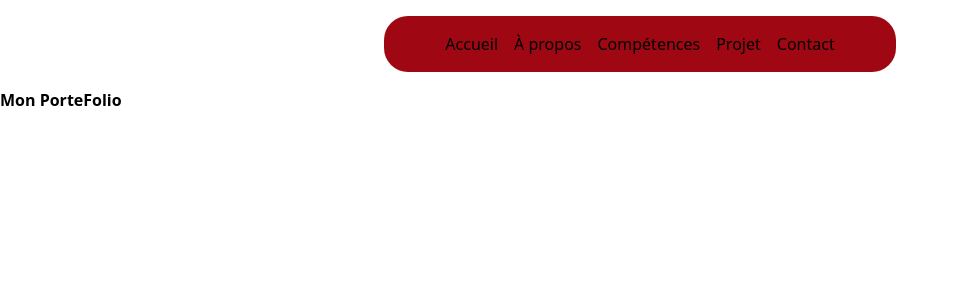
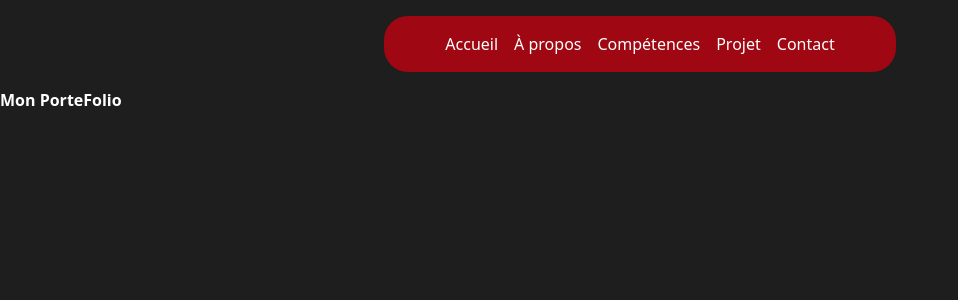
Before and after one commit to Bastien-Antraygues/mon-portfolio-ba, a React (Vite) app: page / in a window 1280 px wide. Shown: the top 300 px of the page, without its empty margins (0-958 px from the left). Built offline with nearby package versions, Linux system fonts and the light colour scheme.

Commit message:
Add dark color on index.js use on the body

```diff
--- a/index.html
+++ b/index.html
@@ -6,7 +6,7 @@
     <meta name="viewport" content="width=device-width, initial-scale=1.0" />
     <title>mon-portfolio-ba</title>
   </head>
-  <body>
+  <body class="bg-vs-dark-4 text-white">
     <div id="root"></div>
     <script type="module" src="/src/main.tsx"></script>
   </body>
--- a/src/index.css
+++ b/src/index.css
@@ -1 +1,9 @@
 @import "tailwindcss";
+
+@theme{
+    --color-vs-blue: #007acc;
+    --color-vs-dark-1: #3e3e42;
+    --color-vs-dark-2: #2d2d30;
+    --color-vs-dark-3: #252526;
+    --color-vs-dark-4: #1e1e1e;
+}
```
Also changed, not shown: 1 other file (tests, documents, lock files or other folders).
